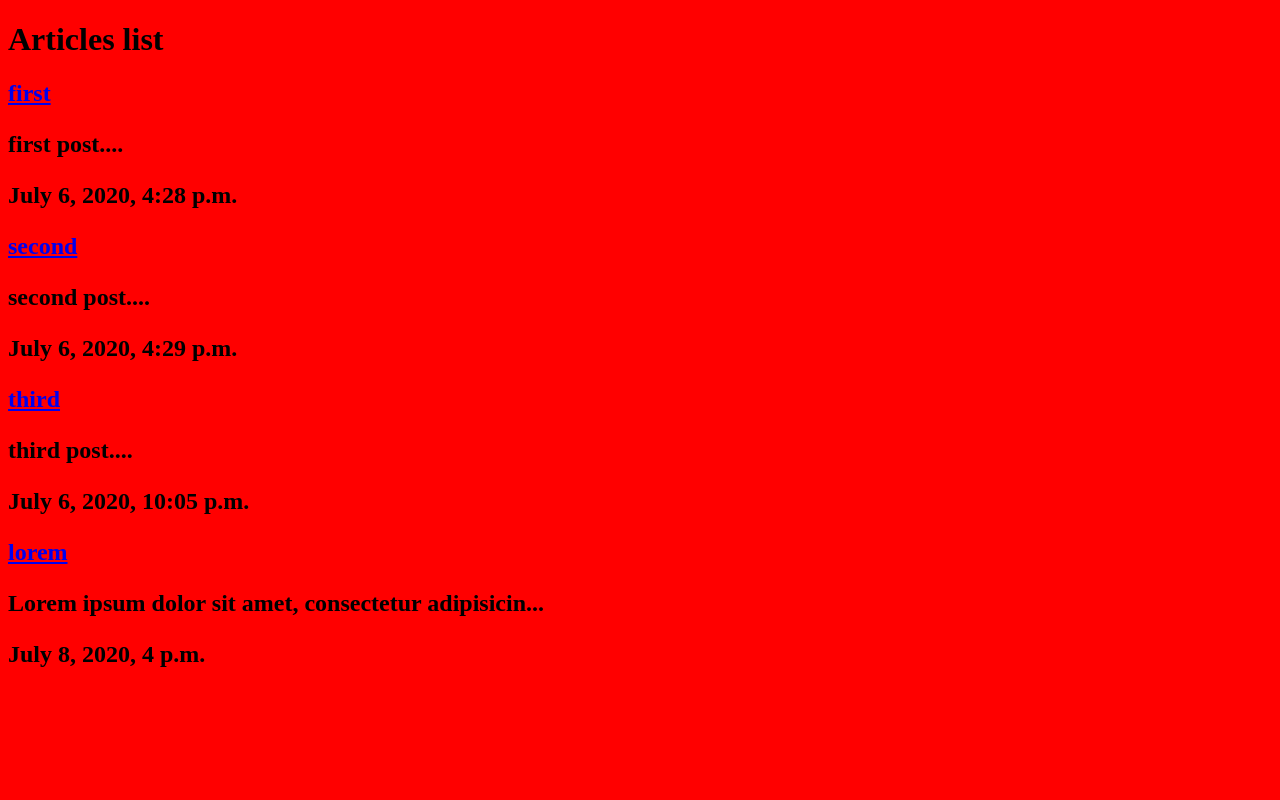
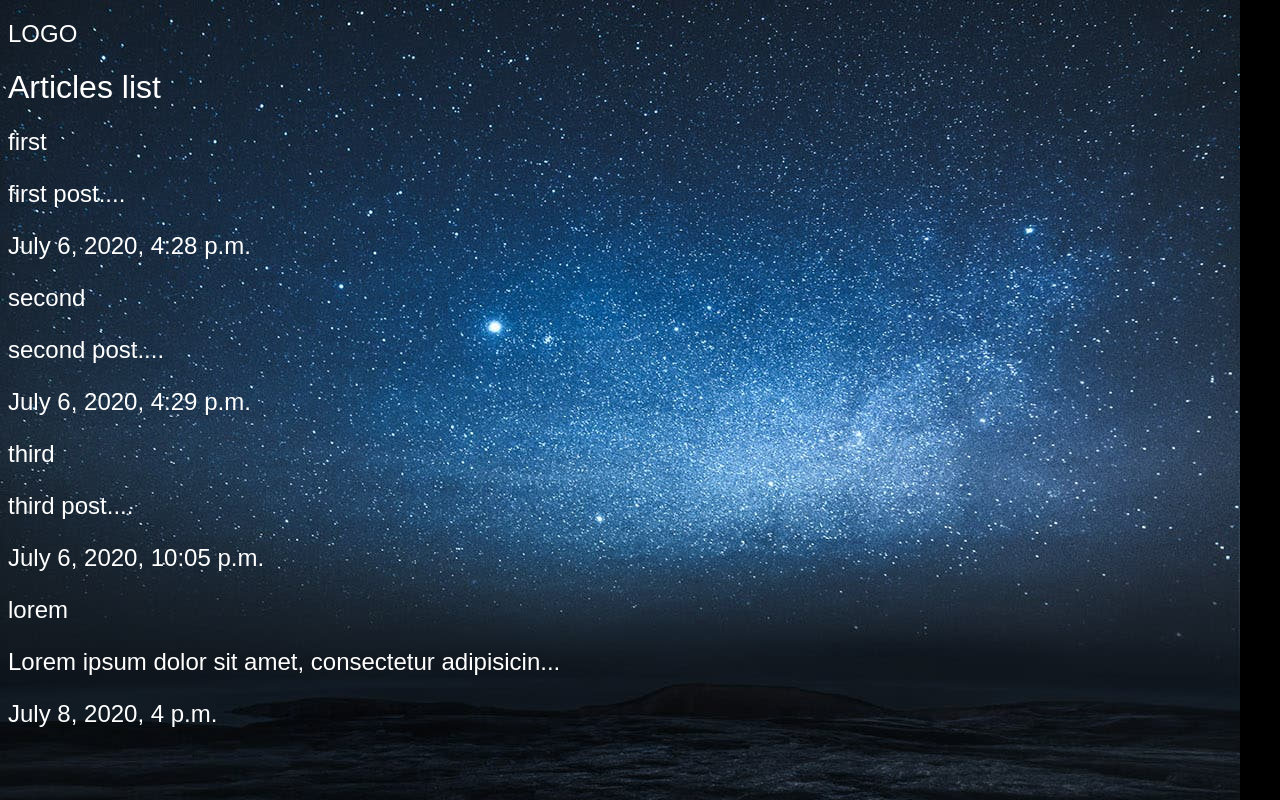
Before and after one commit to ren1380/mydjangolog, a Django app: page /articles/ in a window 1280 px wide. Run offline with Django 3.2, Linux system fonts and the light colour scheme; data comes from the database, SQL or seed files in the repository.

Commit message:
commit url

```diff
--- a/articles/templates/articles/articles_list.html
+++ b/articles/templates/articles/articles_list.html
@@ -1,20 +1,19 @@
-{% load static %}
+{% extends 'base.html' %}
 
-<!DOCTYPE html>
-<html lang="en" dir="ltr">
-  <head>
-    <meta charset="utf-8">
-    <title>articles</title>
-    <link rel="stylesheet" href="{% static 'styles.css' %}">
-  </head>
-  <body>
+{%block title%}
+Articles
+{%endblock%}
+
+{%block content%}
+    <div class="container">
     <h1>Articles list</h1>
     {%for article in articles%}
       <h2>
-          <a href="#">{{article.title}}</a>
+          <a href="{% url 'articles:detail' slug=article.slug %}">{{article.title}}</a>
           <p>{{article.snippet}}</p>
           <p>{{article.date}}</p>
       </h2>
     {% endfor %}
-  </body>
-</html>
+    </div>
+
+  {%endblock%}
--- a/articles/urls.py
+++ b/articles/urls.py
@@ -1,7 +1,8 @@
 from django.urls import path
 from . import views
 
-
+app_name = "articles"
 urlpatterns = [
-    path('', views.articles_list),
+    path('', views.articles_list, name="list"),
+    path('<slug>', views.articles_detail, name="detail"),
 ]
--- a/articles/views.py
+++ b/articles/views.py
@@ -1,4 +1,4 @@
-from django.shortcuts import render
+from django.shortcuts import render, HttpResponse
 from . import models
 # Create your views here.
 
@@ -6,3 +6,6 @@ def articles_list(request):
     articles = models.Articles.objects.all().order_by('date')
     args = {'articles':articles}
     return render(request, 'articles/articles_list.html', args)
+
+def articles_detail(request, slug):
+    return(HttpResponse(slug))
--- a/assets/styles.css
+++ b/assets/styles.css
@@ -1,3 +1,19 @@
-body {
-  background-color: red;
-}
+  body {
+    background-color: black;
+    background-image: url(Mikko-Lagerstedt-Approaching-Night.jpg);
+    background-repeat: no-repeat;
+    background-attachment: fixed;
+    color: #fff;
+  }
+
+  body *{
+    font-family: arial;
+    font-weight: normal;
+    background-repeat: no-repeat;
+    background-attachment: fixed;
+  }
+
+  a,a:hover, a:visited{
+    color: #fff;
+    text-decoration: none;
+  }
--- /dev/null
+++ b/templates/base.html
@@ -0,0 +1,25 @@
+{% load static %}
+
+<!DOCTYPE html>
+<html lang="en" dir="ltr">
+  <head>
+    <meta charset="utf-8">
+    <title>
+      {%block title%}
+      Articles
+      {%endblock%}
+    </title>
+    <link rel="stylesheet" href="{% static 'styles.css' %}">
+  </head>
+  <body>
+
+    <h2><a href='{% url "articles:list" %}'>LOGO</a></h2>
+
+    <div class="wrapper">
+
+    {%block content%}
+    {%endblock%}
+
+    </div>
+  </body>
+</html>
```
Also changed, not shown: assets/Mikko-Lagerstedt-Approaching-Night.jpg (added), assets/night-sky-stars-milky-way-photography-37__880.jpg (added).
